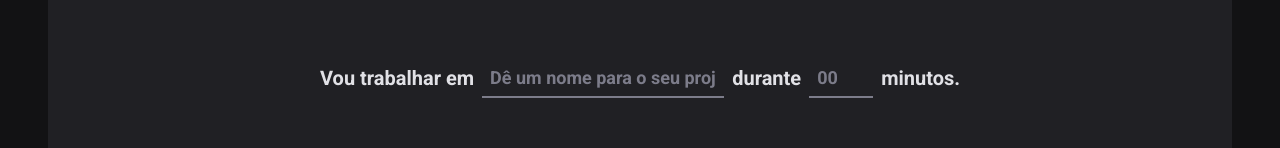
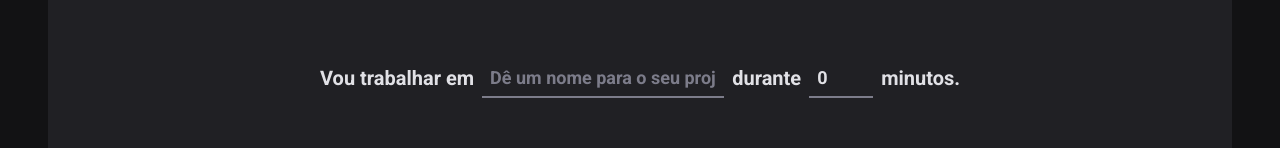
Before and after one commit to felipesanderp/iginite-timer, a React (Vite) app: page / in a window 1280 px wide. Shown: the part 166-314 px from the top of the page. Built offline with nearby package versions, Linux system fonts and the light colour scheme.

Commit message:
validate form wit zod

```diff
--- a/package.json
+++ b/package.json
@@ -10,12 +10,14 @@
     "preview": "vite preview"
   },
   "dependencies": {
+    "@hookform/resolvers": "^3.1.1",
     "phosphor-react": "^1.4.1",
     "react": "^18.2.0",
     "react-dom": "^18.2.0",
     "react-hook-form": "^7.45.2",
     "react-router-dom": "^6.14.2",
-    "styled-components": "^6.0.5"
+    "styled-components": "^6.0.5",
+    "zod": "^3.21.4"
   },
   "devDependencies": {
     "@rocketseat/eslint-config": "^2.1.0",
--- a/src/pages/Home/index.tsx
+++ b/src/pages/Home/index.tsx
@@ -1,5 +1,7 @@
 import { Play } from 'phosphor-react'
 import { useForm } from 'react-hook-form'
+import { zodResolver } from '@hookform/resolvers/zod'
+import * as zod from 'zod'
 
 import {
   CountdownContainer,
@@ -11,10 +13,28 @@
   StartCountdownButton,
 } from './styles'
 
+const newCycleFormValidationSchema = zod.object({
+  task: zod.string().min(1, 'Informe a tarefa'),
+  minutesAmount: zod
+    .number()
+    .min(5, 'O ciclo precisa ser de no mínimo 5 minutos')
+    .max(60, 'O ciclo precisa ser de no máximo 60 minutos'),
+})
+
+type NewCycleFormData = zod.infer<typeof newCycleFormValidationSchema>
+
 export function Home() {
-  const form = useForm()
+  const form = useForm<NewCycleFormData>({
+    resolver: zodResolver(newCycleFormValidationSchema),
+    defaultValues: {
+      task: '',
+      minutesAmount: 0,
+    },
+  })
 
-  function handleCreateNewCycle() {}
+  function handleCreateNewCycle(data: NewCycleFormData) {
+    console.log(data)
+  }
 
   const task = form.watch('task')
   const isSubmitDisabled = !task
```
Also changed, not shown: 1 other file (tests, documents, lock files or other folders).
